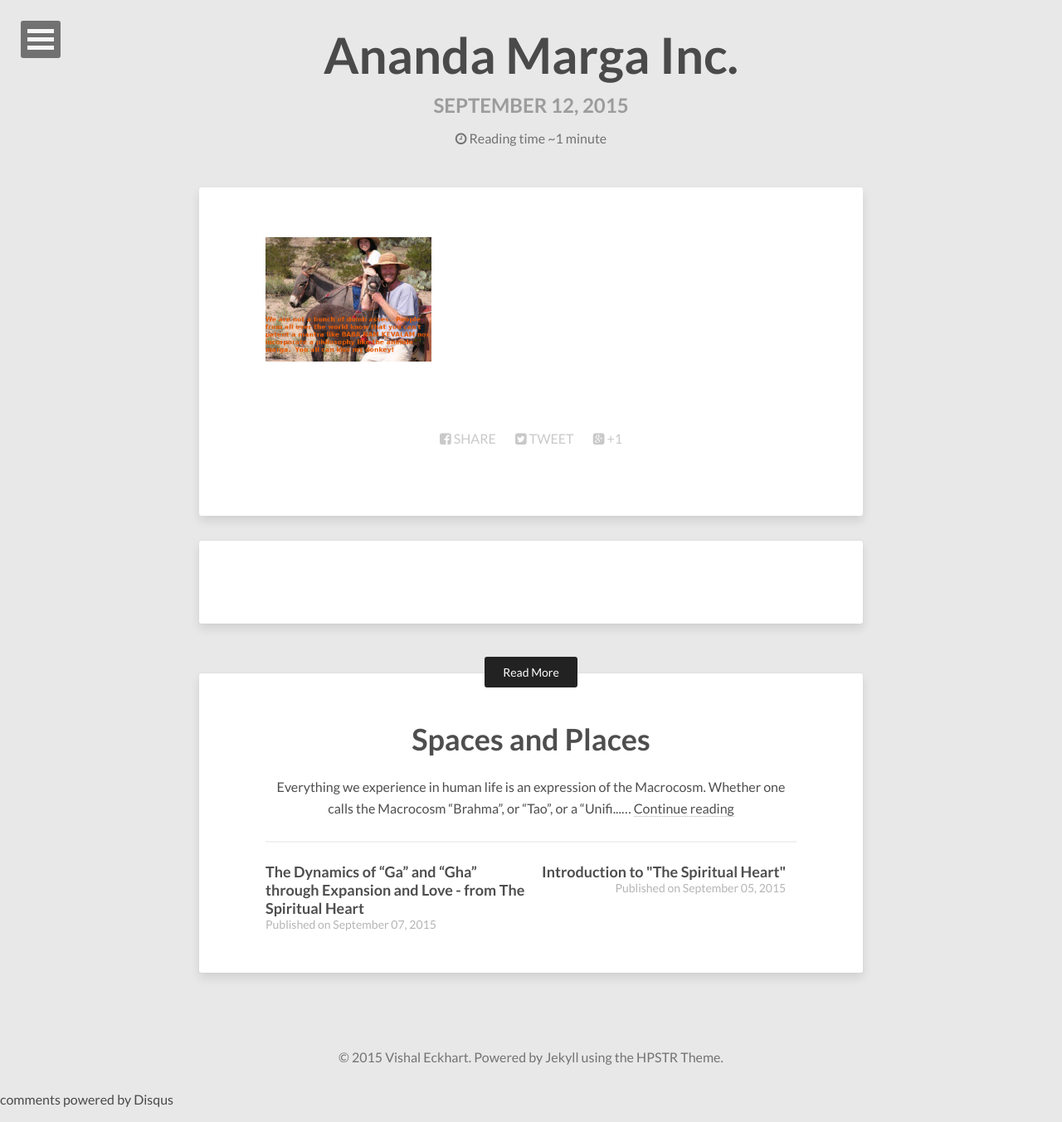
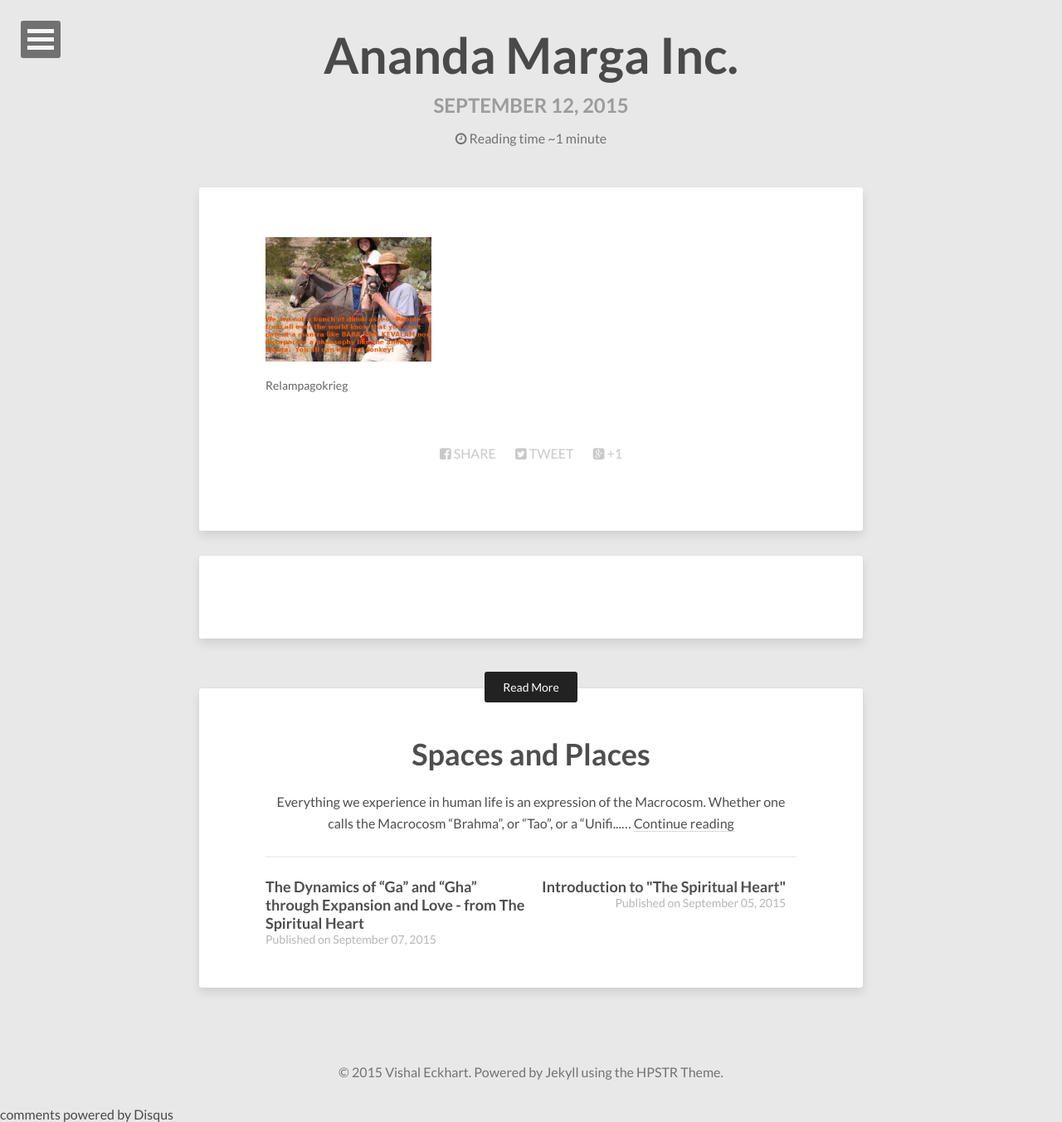
Before and after one commit to anandamurtiidiscursos/anandamurtiidiscursos.github.io, a Jekyll site: the page built from _posts/2015-09-12-ananda-marga-inc.md, in a window 1280 px wide. Shown: the whole page at 83% size. Built offline with Jekyll 4.4.1, drawn with Linux system fonts in a browser that asks for light colours; nearby versions of some CDN libraries; comment, search, counter and statistics services are not loaded.

Commit message:
Update 2015-09-12-ananda-marga-inc.md

```diff
--- a/_posts/2015-09-12-ananda-marga-inc.md
+++ b/_posts/2015-09-12-ananda-marga-inc.md
@@ -7,4 +7,4 @@
 {% capture images %}
 	/images/relampago.png
 {% endcapture %}
-{% include gallery images=images caption="" cols=3 %}
+{% include gallery images=images caption="Relampagokrieg" cols=3 %}
```
